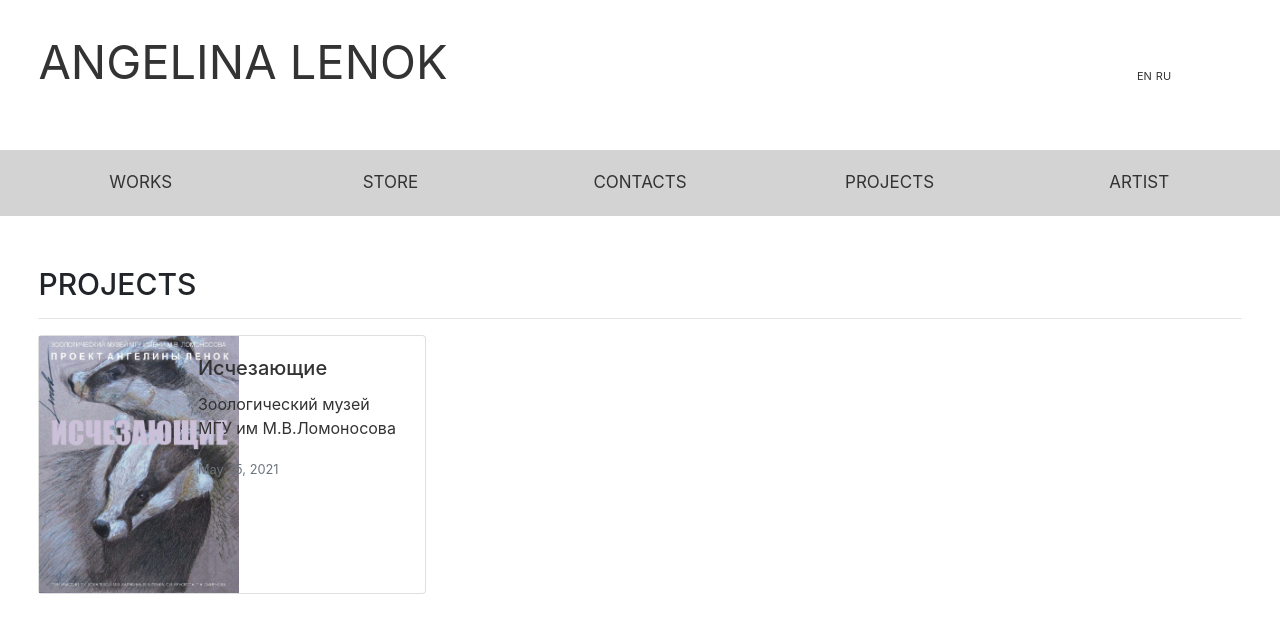
After one commit to kit-4/Lenok, a Django app: page /projects/ in a window 1280 px wide. The commit adds this page. Shown: the top 633 px of the page. Run offline with Django 3.2, Linux system fonts and the light colour scheme; data comes from the database, SQL or seed files in the repository; both versions use the stored data as it was after the commit; some libraries are stand-ins or nearby versions.

Commit message:
added projects tab and project page

```diff
--- a/AngelinaLenok/catalog/admin.py
+++ b/AngelinaLenok/catalog/admin.py
@@ -7,3 +7,4 @@ admin.site.register(Customer)
 admin.site.register(Order)
 admin.site.register(OrderItem)
 admin.site.register(ShippingAddress)
+admin.site.register(Project)
--- a/AngelinaLenok/catalog/models.py
+++ b/AngelinaLenok/catalog/models.py
@@ -97,3 +97,17 @@ class ShippingAddress(models.Model):
 
     def __str__(self):
         return self.address
+
+
+class Project(models.Model):
+    """A class representing a project (exhibition)
+    """
+
+    title = models.CharField(max_length=100)
+    date = models.DateField(blank=True, null=True)
+    description = models.TextField(blank=True, null=True, max_length=5000)
+
+    gallery = models.CharField(blank=True, null=True, max_length=100)
+
+    image = models.ImageField(upload_to='images')
+    project_id = models.UUIDField(primary_key=True, default=uuid.uuid4, editable=False)
--- a/AngelinaLenok/catalog/templates/catalog/main.html
+++ b/AngelinaLenok/catalog/templates/catalog/main.html
@@ -118,6 +118,9 @@
 				<a class="nav" href="{% url "contacts" %}">{% trans "CONTACTS" %}</a>
 			</li>
       <li class="nav-item">
+				<a class="nav" href="{% url "projects" %}">{% trans "PROJECTS" %}</a>
+			</li>
+      <li class="nav-item">
 				<a class="nav" href="{% url "about" %}">{% trans "ARTIST" %}</a>
 			</li>
 		</ul>
--- /dev/null
+++ b/AngelinaLenok/catalog/templates/catalog/projects.html
@@ -0,0 +1,31 @@
+{% extends 'catalog/main.html' %}
+{% load i18n %}
+{% load static %}
+
+{% block content %}
+<h1 id="sectionheader">{% trans "PROJECTS" %}</h1>
+<hr>
+  <div class="card-columns">
+      {% for project in projects %}
+      <a href="/project/{{project.project_id}}">
+        <div class="card mb-3" style="max-width: 540px;">
+          <div class="row g-0">
+            <div class="col-md-4">
+            <img style="max-width: 200px;" src="{{project.image.url}}" alt="project photo">
+            </div>
+              <div class="col-md-8">
+                <div class="card-body">
+                  <h5 style="text-decoration: none; color: #333333" class="card-title">{{project.title}}</h5>
+                  <p style="text-decoration: none; color: #333333" class="card-text">{{project.gallery}}</p>
+                    <p style="text-decoration: none; color: #333333" class="card-text">
+                      <small class="text-muted">{{project.date}}
+                      </small>
+                    </p>
+                </div>
+              </div>
+          </div>
+        </div>
+      </a>
+      {% endfor %}
+  </div>
+{% endblock %}
--- a/AngelinaLenok/catalog/urls.py
+++ b/AngelinaLenok/catalog/urls.py
@@ -17,6 +17,8 @@ urlpatterns = [
     path('store', views.store, name="store"),
     path('item/<str:pk>', views.item, name="item"),
     path('i18n/', include('django.conf.urls.i18n')),
+    path('projects/', views.projects, name='projects'),
+    path('project/<str:pk>', views.project, name="project"),
 ]
 
 # redirecting root to store app
--- a/AngelinaLenok/catalog/views.py
+++ b/AngelinaLenok/catalog/views.py
@@ -78,6 +78,32 @@ def graphics(request):
             }
 
     return render(request, 'catalog/graphics.html', context)
+
+
+def projects(request):
+    all_projects = Project.objects.all
+    context = {'projects': all_projects}
+    return render(request, 'catalog/projects.html', context)
+
+def project(request, pk):
+    project = Project.objects.get(project_id=pk)
+    try:
+        deviceId = request.COOKIES['deviceId']
+        customer, created = Customer.objects.get_or_create(deviceId=deviceId)
+        order, created = Order.objects.get_or_create(customer=customer,complete=False)
+        cart_num_of_items = order.orderitem_set.count()
+    except:
+        cart_num_of_items = 0
+
+    paragraphs = project.description.split('\n')
+    context = {
+            'project': project,
+            'number': cart_num_of_items,
+            'paragraphs': paragraphs,
+            }
+
+    return render(request, 'catalog/project.html', context)
+
 
 def cart(request):
 
```
Also changed, not shown: AngelinaLenok/catalog/templates/catalog/project.html (added, +17 -0 lines), AngelinaLenok/catalog/locale/ru_RU/LC_MESSAGES/django.po, AngelinaLenok/catalog/migrations/0015_project.py (added), AngelinaLenok/catalog/migrations/0016_auto_20210606_1536.py (added), AngelinaLenok/catalog/migrations/0017_auto_20210606_1542.py (added), AngelinaLenok/db.sqlite3, AngelinaLenok/media/images/monkey.jpg (added), AngelinaLenok/media/images/mountains_stephan-seeber.jpg (added), AngelinaLenok/media/images/project.jpg (added), 1 other file.
